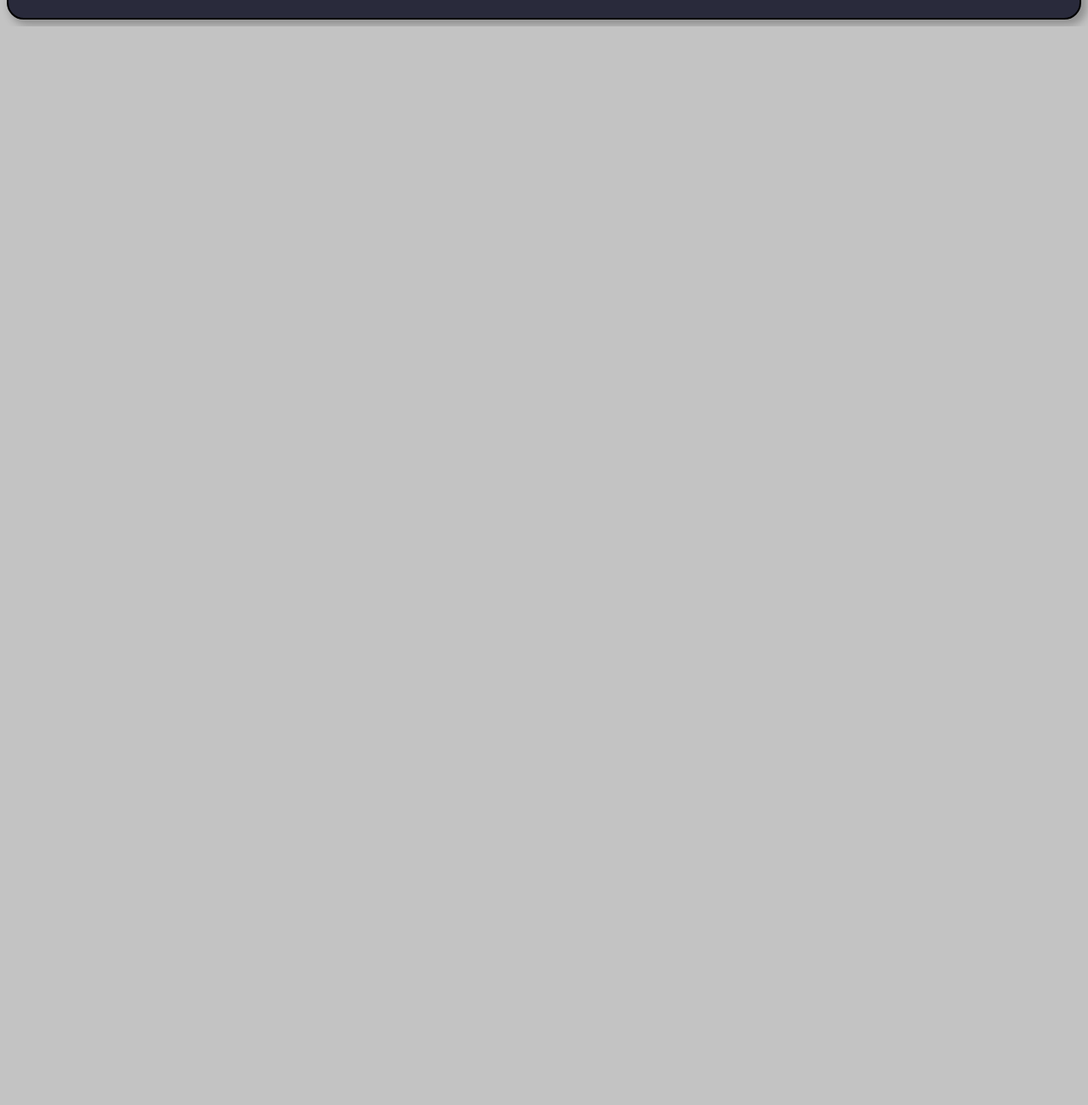
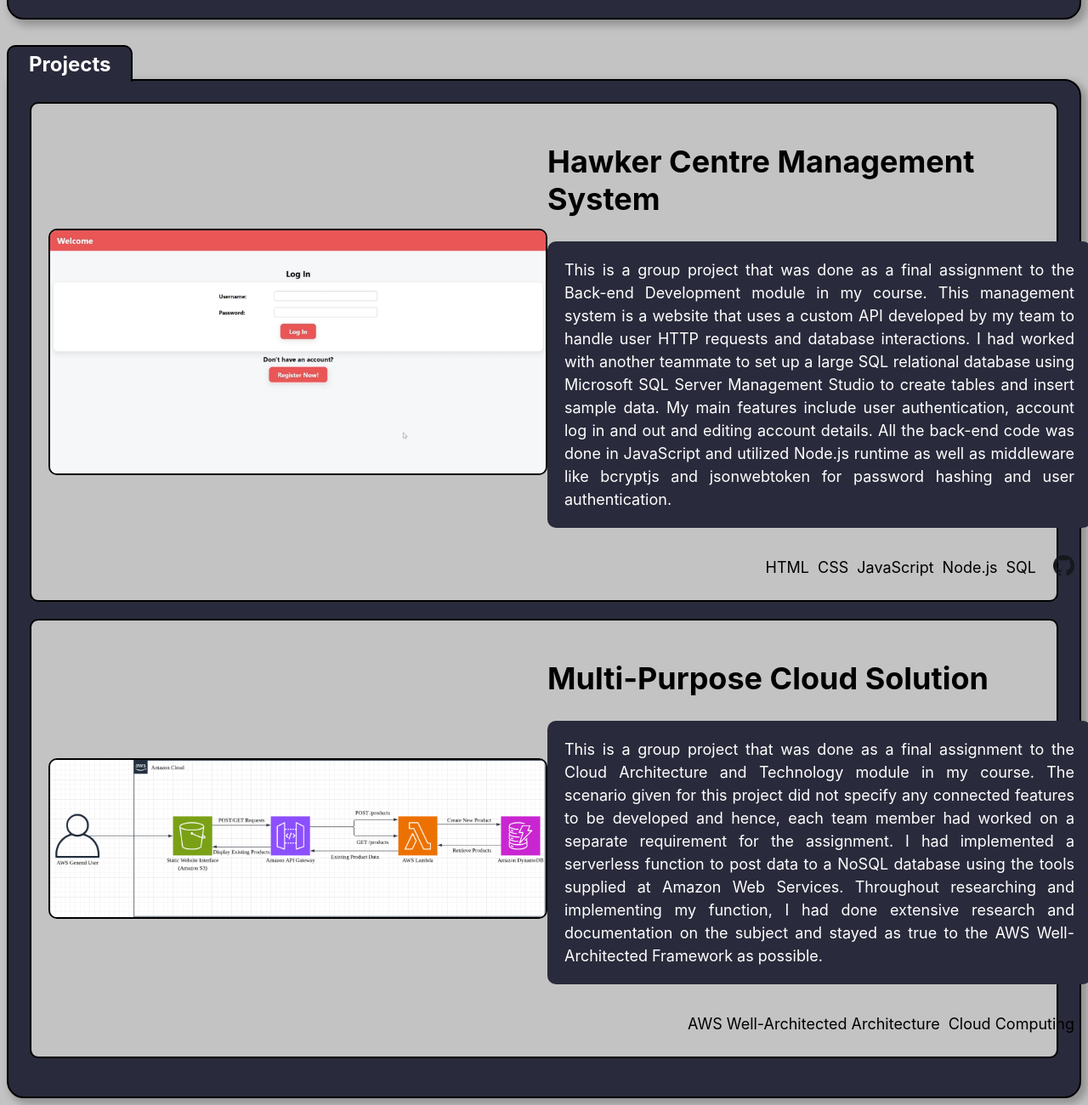
Before and after one commit to ka1-tgd/Portfolio-Website, a plain HTML site: page html/index.html in a window 1280 px wide. Shown: the part 1962-3262 px from the top of the page at 85% size. Before the commit the page ends 1993 px from the top, so only its background shows below. Drawn offline with Linux system fonts and the light colour scheme.

Commit message:
Completed projects section

```diff
--- a/css/style.css
+++ b/css/style.css
@@ -202,3 +202,69 @@ nav {
     align-items: center;
     font-weight: bold;
 }
+
+/* Projects Section Styles */
+.projects-content {
+    display: flex;
+    flex-direction: column;
+}
+
+.project-card {
+    background-color: #C3C3C3;
+    border: 2px solid #000000;
+    border-radius: 10px;
+    padding: 10px 20px;
+    margin-bottom: 20px;
+
+    display: flex;
+    flex-direction: row;
+    justify-content: space-between;
+    align-items: center;
+}
+
+.project-image {
+    border-radius: 10px;
+    border: 2px solid #000000;
+    height: 50%;
+    width: 50%;
+    margin-right: 0px;
+}
+
+.project-info {
+    display: flex;
+    flex-direction: column;
+}
+
+.project-info h3 {
+    font-size: 36px;
+    font-weight: bold;
+    margin-bottom: 10px;
+}
+
+.project-desc {
+    color: #FFFFFF;
+    font-size: 18px;
+    line-height: 1.5;
+    text-align: justify;
+    background-color: #292A3B;
+    border-radius: 10px;
+    padding: 20px;
+    width: 600px;
+    height: auto;
+}
+
+.project-skills-links {
+    font-size: 18px;
+    display: flex;
+    flex-direction: row;
+    align-items: center;
+    justify-content: flex-end;
+    gap: 20px;
+    padding-right: 20px;
+}
+
+.project-skills-links ul {
+    list-style-type: none;
+    display: flex;
+    gap: 10px;
+}
--- a/html/index.html
+++ b/html/index.html
@@ -140,5 +140,61 @@
                 </section>
             </div>
         </section>
+
+        <!-- Projects Section -->
+        <section id="projects" class="section-container">
+            <h2 class="section-title">Projects</h2>
+
+            <div class="projects-content">
+                <!-- Project 1 -->
+                <div class="project-card">
+                    <img class="project-image" src="../files/images/projects/HCMS_login.png" alt="Project 1 Image" title="Log In Page">
+                    <div class="project-info">
+                        <h3>Hawker Centre Management System</h3>
+                        <p class="project-desc">
+                            This is a group project that was done as a final assignment to the Back-end Development module in my course.
+                            This management system is a website that uses a custom API developed by my team to handle user HTTP requests and database interactions.
+                            I had worked with another teammate to set up a large SQL relational database using Microsoft SQL Server Management Studio to create tables
+                            and insert sample data. My main features include user authentication, account log in and out and editing account details. All the back-end
+                            code was done in JavaScript and utilized Node.js runtime as well as middleware like bcryptjs and jsonwebtoken for password hashing and user
+                            authentication.
+                        </p>
+                        <div class="project-skills-links">
+                            <ul>
+                                <li>HTML</li>
+                                <li>CSS</li>
+                                <li>JavaScript</li>
+                                <li>Node.js</li>
+                                <li>SQL</li>
+                            </ul>
+                            <a href="https://github.com/ka1-tgd/Hawker-Centre-Management-System">
+                                <img src="../files/images/projects/github_logo_black.png" alt="Link to repository" title="Visit the repository" width="25" height="25">
+                            </a>
+                        </div>
+                    </div>
+                </div>
+
+                <!-- Project 2 -->
+                <div class="project-card">
+                    <img class="project-image" src="../files/images/projects/MPCS_diagram.png" alt="Project 2 Image" title="Network Diagram">
+                    <div class="project-info">
+                        <h3>Multi-Purpose Cloud Solution</h3>
+                        <p class="project-desc">
+                            This is a group project that was done as a final assignment to the Cloud Architecture and Technology module in my course.
+                            The scenario given for this project did not specify any connected features to be developed and hence, each team member had worked on a
+                            separate requirement for the assignment. I had implemented a serverless function to post data to a NoSQL database using the tools
+                            supplied at Amazon Web Services. Throughout researching and implementing my function, I had done extensive research and documentation on
+                            the subject and stayed as true to the AWS Well-Architected Framework as possible.
+                        </p>
+                        <div class="project-skills-links">
+                            <ul>
+                                <li>AWS Well-Architected Architecture</li>
+                                <li>Cloud Computing</li>
+                            </ul>
+                        </div>
+                    </div>
+                </div>
+            </div>
+        </section>
     </body>
 </html>
```
Also changed, not shown: files/images/projects/HCMS_accDetails.png (deleted), files/images/projects/HCMS_register.png (deleted), files/images/projects/github_logo_black.png (added), 1 other file.
